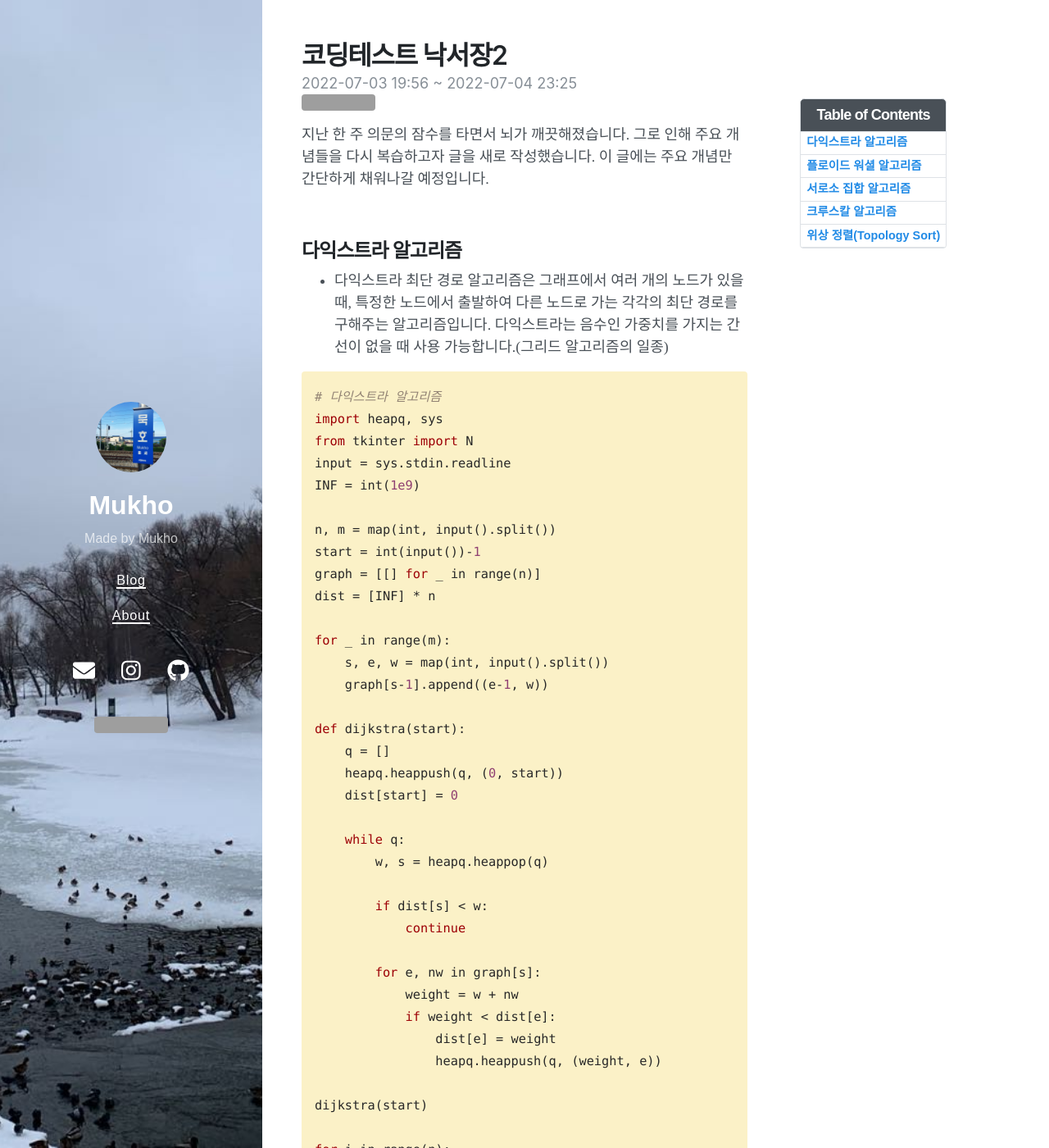
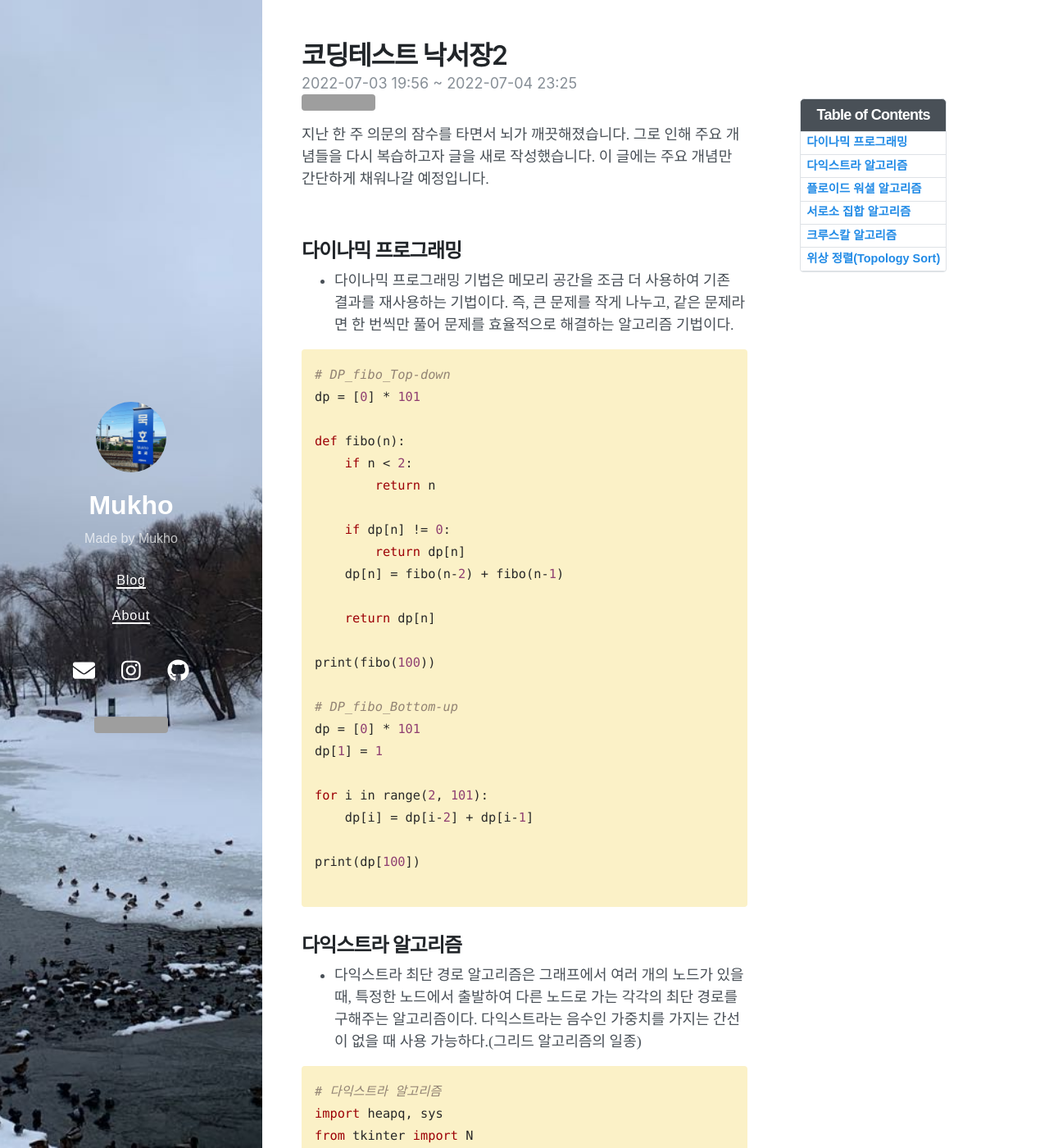
Before and after one commit to mukhoplus/mukhoplus.github.io, a Jekyll site: the page built from _posts/2022-07-03-코딩테스트 낙서장2.md, in a window 1280 px wide and 1400 px high. Shown: the whole window at 82% size. Built offline with Jekyll 4.4.1, drawn with Linux system fonts in a browser that asks for light colours; nearby versions of some CDN libraries; comment, search, counter and statistics services are not loaded; some of the changed text lies outside the part shown; grey boxes are pictures that could not be loaded.

Commit message:
Dynamic Programming

````diff
--- a/_posts/2022-07-03-코딩테스트 낙서장2.md
+++ b/_posts/2022-07-03-코딩테스트 낙서장2.md
@@ -9,8 +9,38 @@ toc:  true
 
 지난 한 주 의문의 잠수를 타면서 뇌가 깨끗해졌습니다. 그로 인해 주요 개념들을 다시 복습하고자 글을 새로 작성했습니다. 이 글에는 주요 개념만 간단하게 채워나갈 예정입니다.<br><br>
 
+## 다이나믹 프로그래밍<br>
+- 다이나믹 프로그래밍 기법은 메모리 공간을 조금 더 사용하여 기존 결과를 재사용하는 기법이다. 즉, 큰 문제를 작게 나누고, 같은 문제라면 한 번씩만 풀어 문제를 효율적으로 해결하는 알고리즘 기법이다.
+
+```python
+# DP_fibo_Top-down
+dp = [0] * 101
+
+def fibo(n):
+    if n < 2:
+        return n
+
+    if dp[n] != 0:
+        return dp[n]
+    dp[n] = fibo(n-2) + fibo(n-1)
+
+    return dp[n]
+
+print(fibo(100))
+
+# DP_fibo_Bottom-up
+dp = [0] * 101
+dp[1] = 1
+
+for i in range(2, 101):
+    dp[i] = dp[i-2] + dp[i-1]
+
+print(dp[100])
+
+```
+
 ## 다익스트라 알고리즘<br>
-- 다익스트라 최단 경로 알고리즘은 그래프에서 여러 개의 노드가 있을 때, 특정한 노드에서 출발하여 다른 노드로 가는 각각의 최단 경로를 구해주는 알고리즘입니다. 다익스트라는 음수인 가중치를 가지는 간선이 없을 때 사용 가능합니다.(그리드 알고리즘의 일종)
+- 다익스트라 최단 경로 알고리즘은 그래프에서 여러 개의 노드가 있을 때, 특정한 노드에서 출발하여 다른 노드로 가는 각각의 최단 경로를 구해주는 알고리즘이다. 다익스트라는 음수인 가중치를 가지는 간선이 없을 때 사용 가능하다.(그리드 알고리즘의 일종)
 
 ```python
 # 다익스트라 알고리즘
@@ -57,7 +87,7 @@ for i in range(n):
 ```
 
 ## 플로이드 워셜 알고리즘<br>
-- 플로이드 워셜 알고리즘은 모든 지점에서 다른 모든 지점까지의 최단 경로를 "모두" 구해야 하는 경우에 사용할 수 있는 알고리즘입니다.(다이나믹 프로그래밍 알고리즘의 일종)
+- 플로이드 워셜 알고리즘은 모든 지점에서 다른 모든 지점까지의 최단 경로를 "모두" 구해야 하는 경우에 사용할 수 있는 알고리즘이다.(다이나믹 프로그래밍 알고리즘의 일종)
 
 ```python
 # 플로이드 워셜 알고리즘
````
